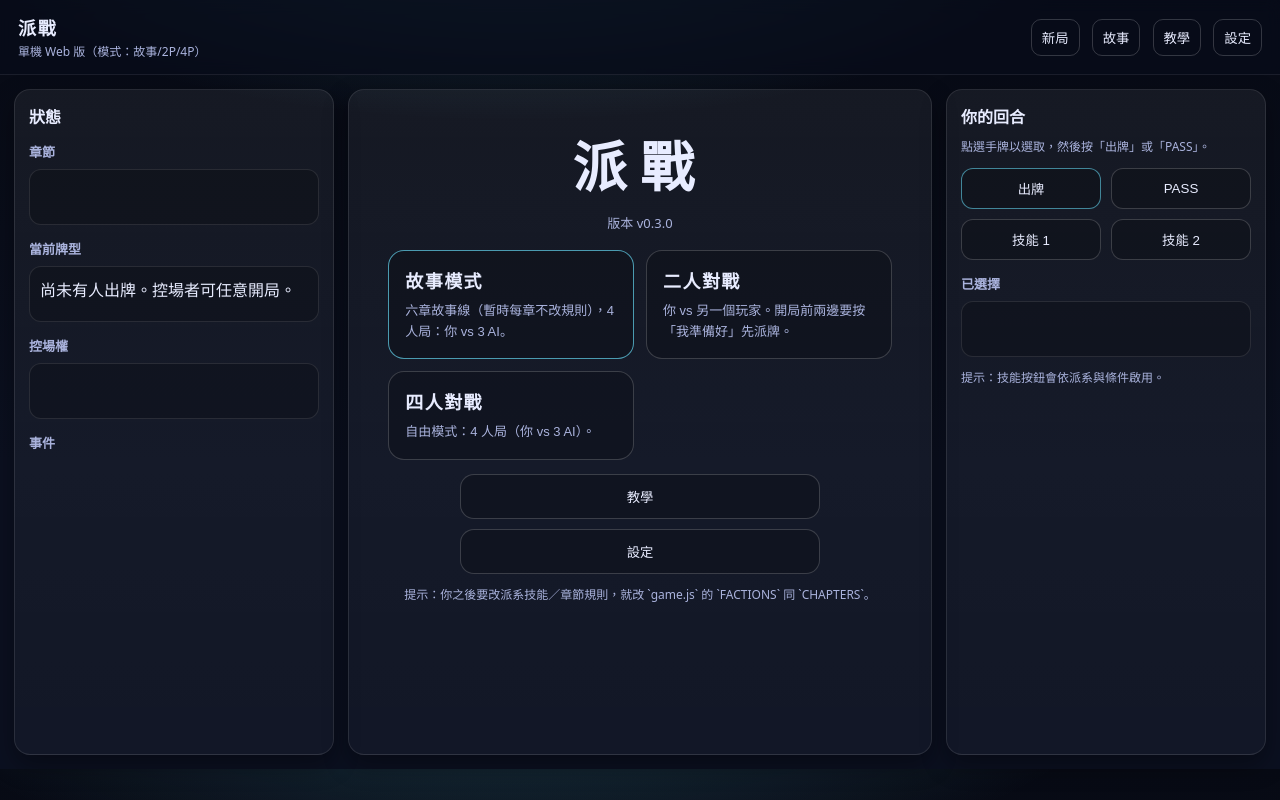
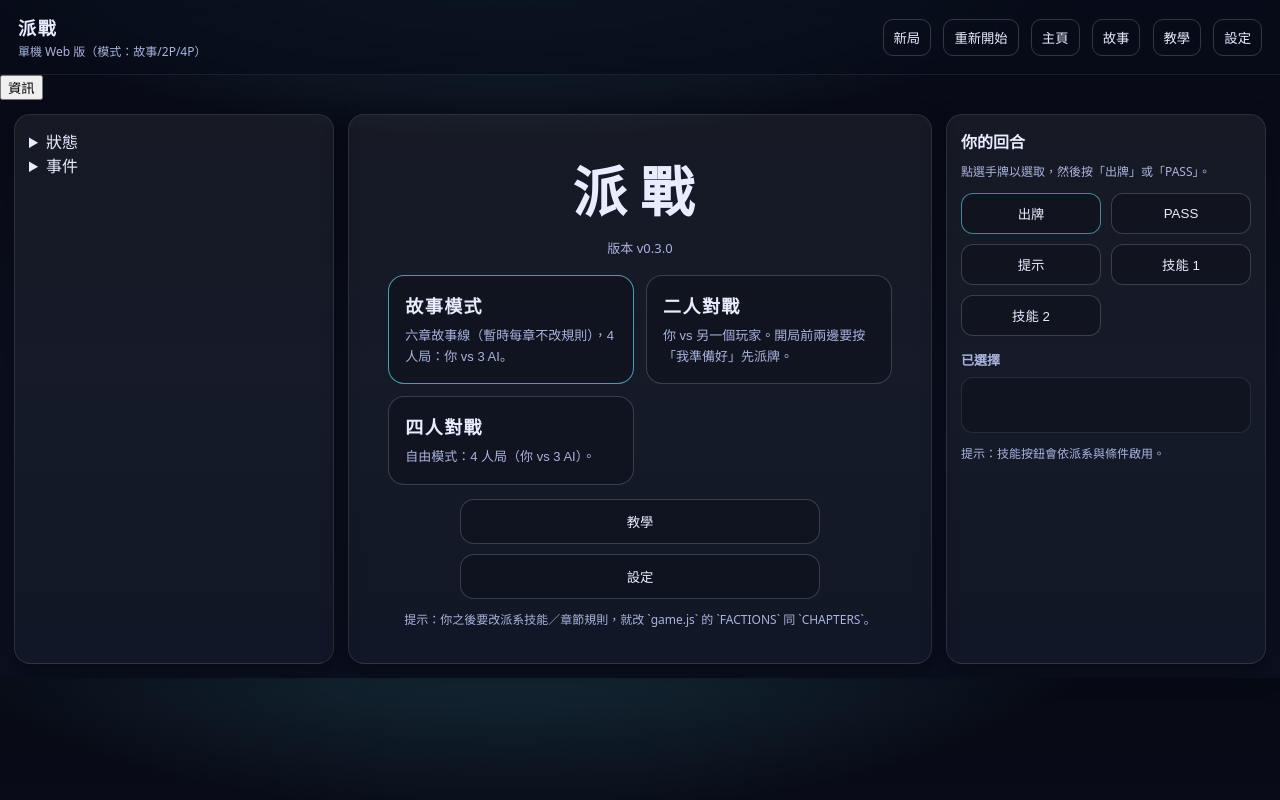
Before and after one commit to johnnytam3237365-droid/paizhan-web, a plain HTML site: page index.html in a window 1280 px wide. Drawn offline with Linux system fonts and the light colour scheme.

Commit message:
Enhance game UI with new controls and layout
Added new buttons for restarting and returning to home in the header. Updated game screen layout and added a button for hints.

```diff
--- a/index.html
+++ b/index.html
@@ -14,15 +14,19 @@
 		</div>
 		<div class="controls">
 			<button id="btnNew">新局</button>
+			<button id="btnRestart">重新開始</button>
+			<button id="btnHome">主頁</button>
 			<button id="btnStory">故事</button>
 			<button id="btnHelp">教學</button>
 			<button id="btnSettings">設定</button>
 		</div>
 	</header>
 
+	<button id="btnInfo" class="infoFab" aria-label="資訊">資訊</button>
 	<main class="layout">
 				<section class="panel left">
-			<h2>狀態</h2>
+			<details id="foldStatus" class="fold">
+				<summary>狀態 <span id="statusMini" class="mini"></span></summary>
 				<div id="status" class="status"></div>
 
 				<h3>章節</h3>
@@ -33,9 +37,12 @@
 
 				<h3>控場權</h3>
 				<div id="lead" class="lead"></div>
+			</details>
 
-			<h3>事件</h3>
+			<details id="foldLog" class="fold">
+				<summary>事件</summary>
 				<div id="log" class="log"></div>
+			</details>
 		</section>
 
 		<section class="panel center">
@@ -69,6 +76,10 @@
 			<!-- 遊戲畫面 -->
 			<section id="screenGame" class="screen hidden">
 				<div class="table">
+					<div class="tableCenter">
+						<div class="tableTitle">戰略桌</div>
+						<div id="pileStack" class="pileStack" aria-label="桌面出牌堆"></div>
+					</div>
 					<div class="playerRow" id="rowP3">
 						<div class="pbox">
 							<div class="pname" id="p3Name"></div>
@@ -111,12 +122,13 @@
 			<div class="actions">
 				<button id="btnPlay" class="primary">出牌</button>
 				<button id="btnPass">PASS</button>
+				<button id="btnHint">提示</button>
 				<button id="btnSkill1">技能 1</button>
 				<button id="btnSkill2">技能 2</button>
 			</div>
 
 			<h3>已選擇</h3>
-			<div id="selected" class="selected"></div>
+			<div class="selectedWrap"><div id="selected" class="selected"></div></div>
 
 			<div class="small">提示：技能按鈕會依派系與條件啟用。</div>
 		</section>
```
Lines whose indentation alone changed are shown as unchanged.
